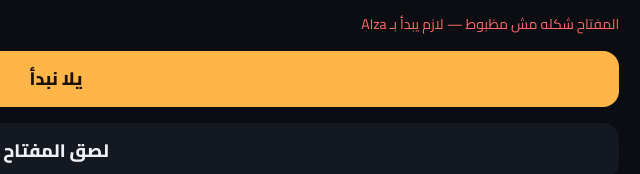
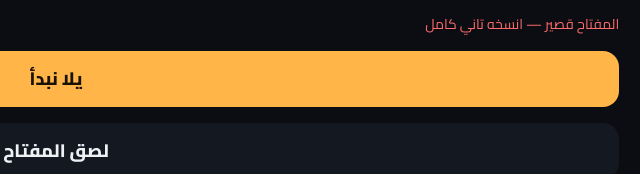
Before and after one commit to abdullahashraf0576849741-gif/nq7r2, a plain HTML site: page index.html in a window 1280 px wide. Both pictures are taken after a click on the button "يلا نبدأ". Shown: the part 421-595 px from the top of the page, 584-1224 px from the left. Drawn offline with Linux system fonts and the light colour scheme.

Commit message:
Accept any key format
Co-Authored-By: Claude Opus 5.5 <noreply@anthropic.com>
Claude-Session: https://claude.ai/code/session_017x57Ud3Gbcjd1FQ1br4VtT

```diff
--- a/index.html
+++ b/index.html
@@ -125,8 +125,9 @@ function openSetup(){$('key').value=store.get('key','');$('keyErr').textContent=
 $('gear').onclick=openSetup;
 $('paste').onclick=async()=>{try{$('key').value=(await navigator.clipboard.readText()).trim()}catch(e){$('keyErr').textContent='دوس مطوّل على الخانة واختار لصق'}};
 $('save').onclick=()=>{
-  const k=$('key').value.trim();
-  if(!/^AIza[\w-]{20,}$/.test(k)){$('keyErr').textContent='المفتاح شكله مش مظبوط — لازم يبدأ بـ AIza';return}
+  const k=$('key').value.replace(/[\s\u200b-\u200f\u202a-\u202e\u2066-\u2069\ufeff"'`]/g,'');
+  $('key').value=k;
+  if(k.length<20){$('keyErr').textContent='المفتاح قصير — انسخه تاني كامل';return}
   store.set('key',k);store.set('dialect',$('dialect').value);
   $('setup').hidden=true;
   start(); // الضغطة دي نفسها بتفتح المايك
```
